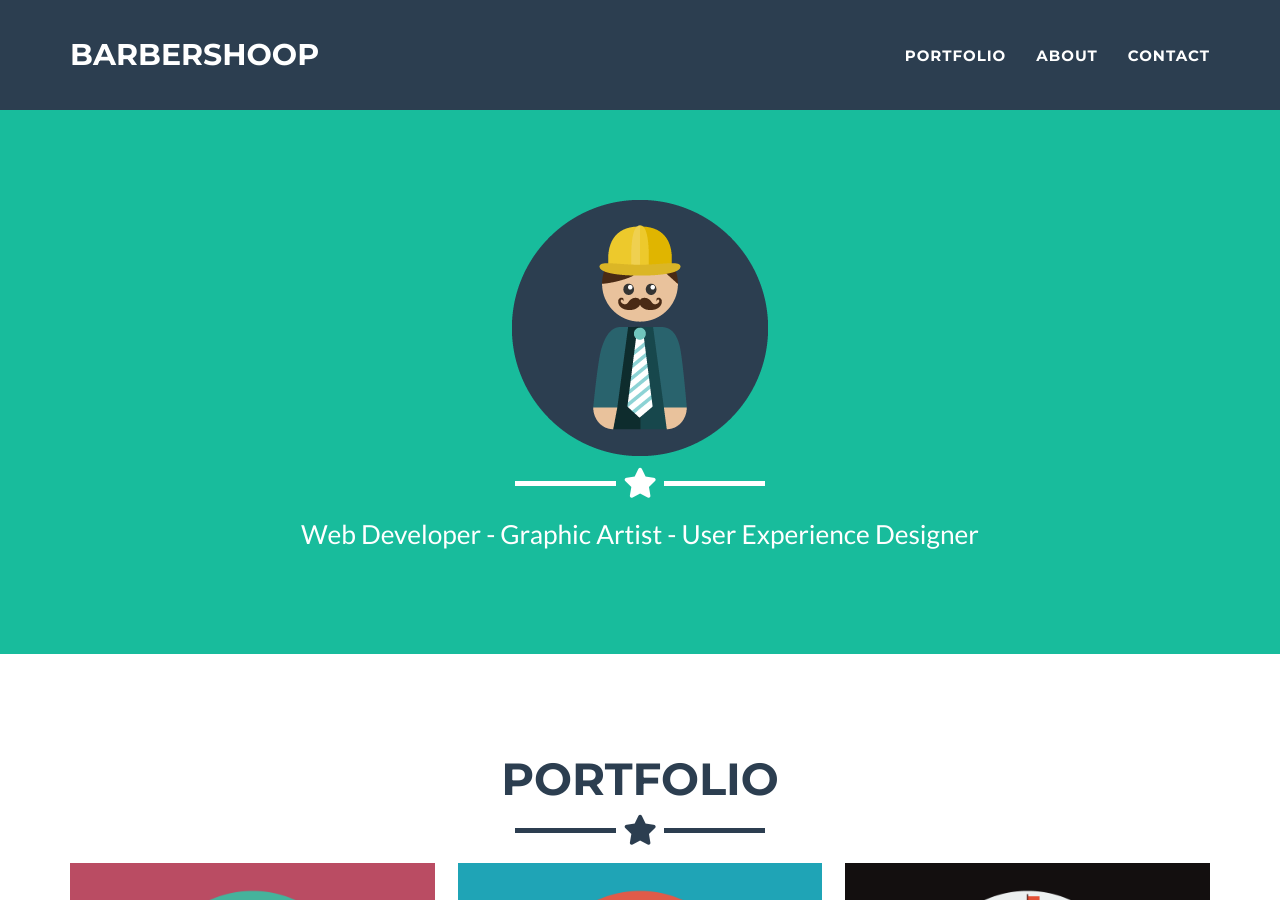
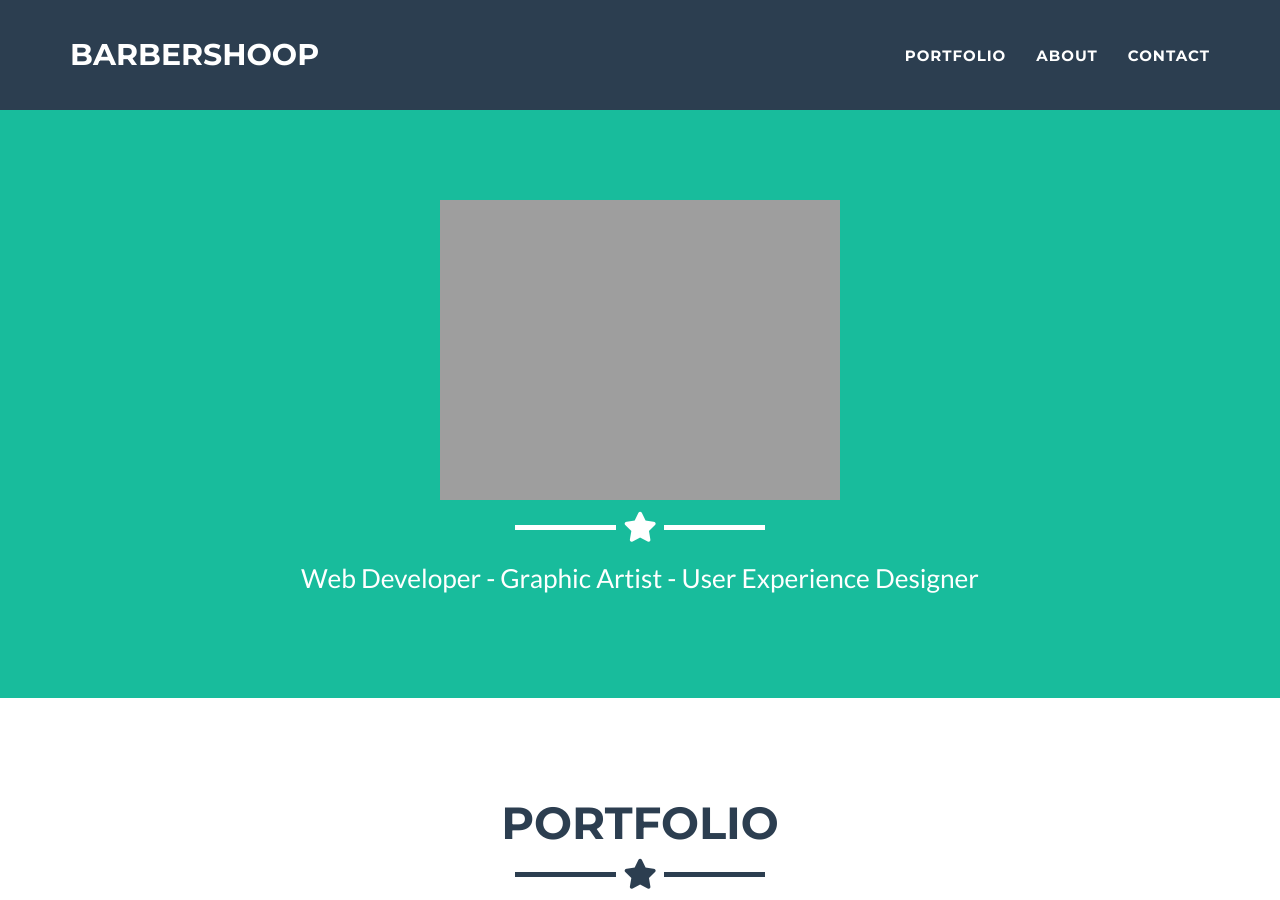
Before and after one commit to unocompras/barbershoop, a Jekyll site: the page built from _posts/2014-07-18-project-1.markdown, in a window 1280 px wide and 900 px high. Built offline with Jekyll 4.4.1, drawn with Linux system fonts in a browser that asks for light colours.

Commit message:
Update header.html

```diff
--- a/_includes/header.html
+++ b/_includes/header.html
@@ -3,7 +3,7 @@
   <div class="container">
     <div class="row">
       <div class="col-lg-12">
-        <img class="img-responsive" src="img/profile.png" alt="profile-pic" />
+        <img class="img-responsive" src="img/https://cdn.leroymerlin.com.br/products/placa_decorativa_vintage_barbearia_barber_shop_preta_28x18cm_1567293506_f586_600x600.jpg" alt="profile-pic" />
         <div class="intro-text">
           <span class="name">{{ Barbershopp }}</span>
           <hr class="star-light" />
```
